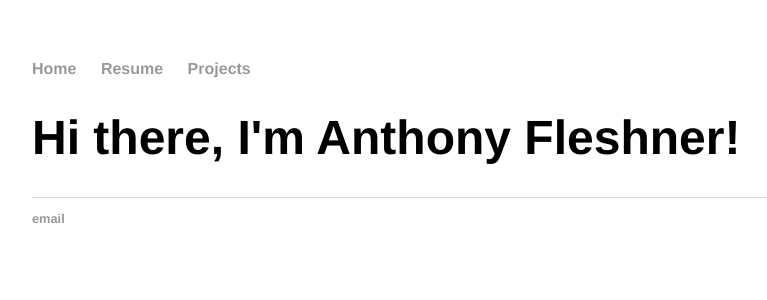
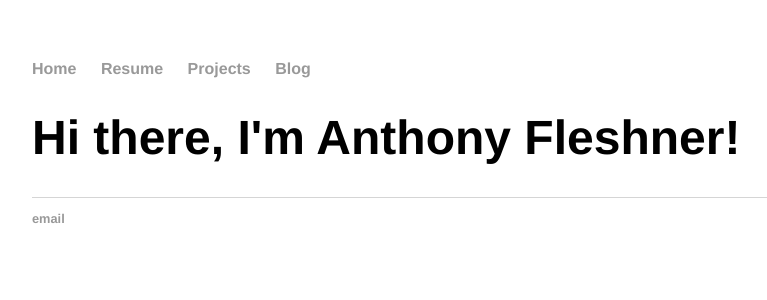
Before and after one commit to afleshner/afleshner.github.io, a Jekyll site: the page built from index.html, in a window 1280 px wide. Shown: the top 300 px of the page, without its empty margins (160-927 px from the left). Built offline with Jekyll 4.4.1, drawn with Linux system fonts in a browser that asks for light colours.

Commit message:
Update default.html

```diff
--- a/_layouts/default.html
+++ b/_layouts/default.html
@@ -10,7 +10,8 @@
 	    		<ul>
 	        		<li><a href="/">Home</a></li>
 	        		<li><a href="/resume">Resume</a></li>
-	        		<li><a href="/blog">Projects</a></li>
+	        		<li><a href="/projects">Projects</a></li>
+				<li><a href="/blog">Blog</a></li>
 	    		</ul>
 			</nav>
 			<div class="container">
```
